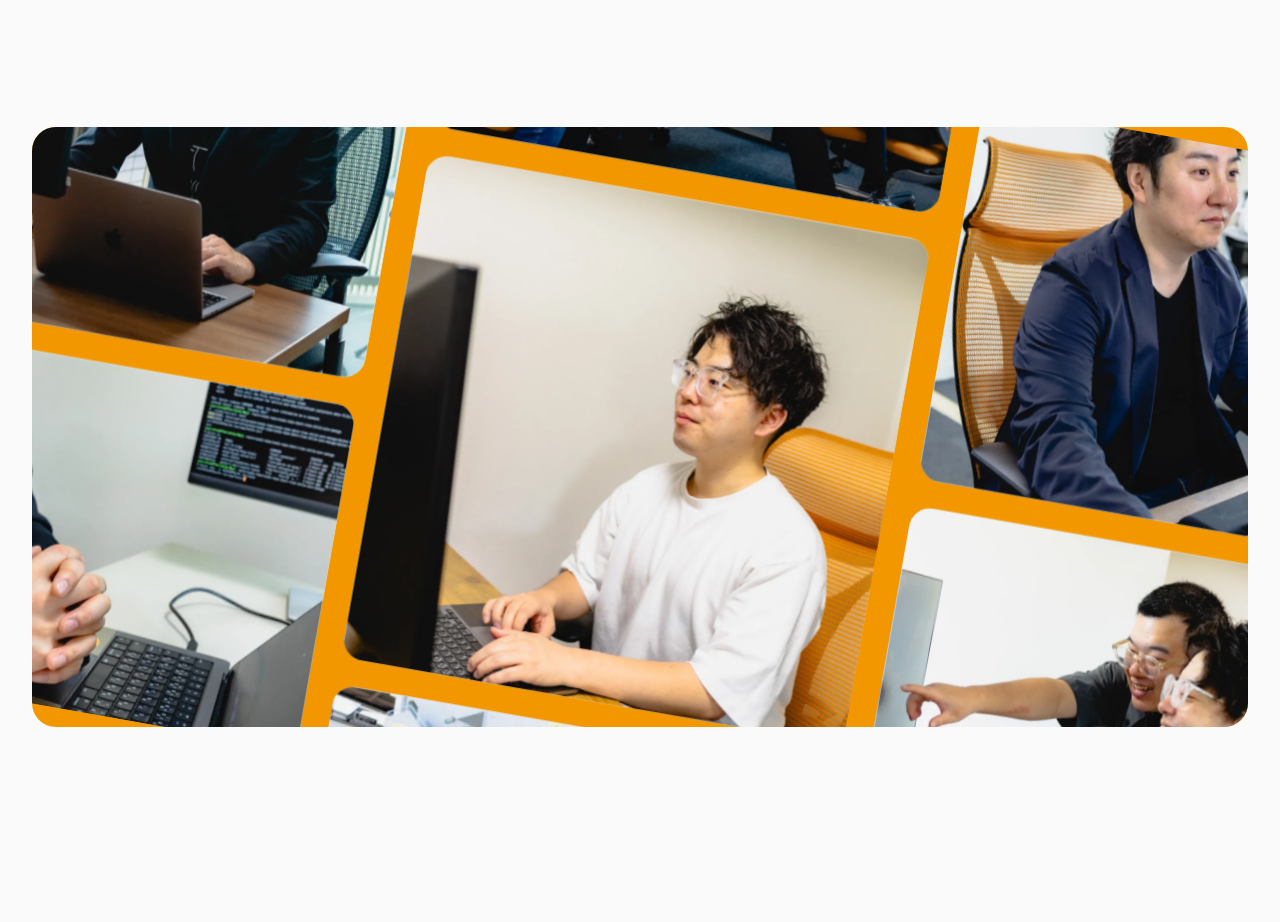
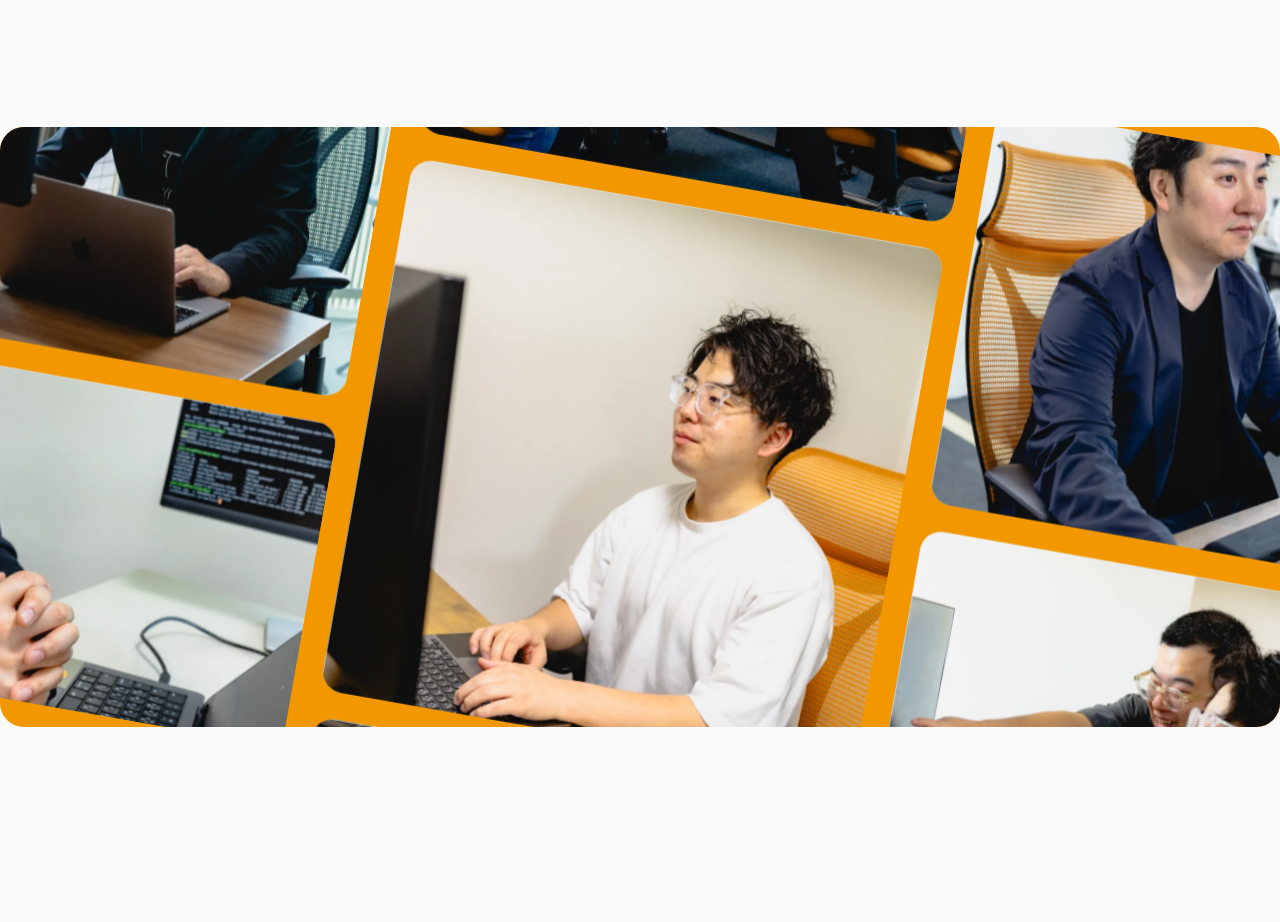
Before and after one commit to estack-inc/estack-website, a Next.js app: page / in a window 1280 px wide. Shown: the part 2300-3222 px from the top of the page. Built offline with nearby package versions, Linux system fonts and the light colour scheme.

Commit message:
fix: TOP写真グリッドを画面いっぱいに広げる (#14)

```diff
--- a/components/PhotoGrid.tsx
+++ b/components/PhotoGrid.tsx
@@ -66,9 +66,9 @@ function Column({
 export default function PhotoGrid() {
   return (
     <section className="py-16 md:py-24 overflow-hidden">
-      {/* 外側コンテナ：高さ固定。中身を傾けて拡大表示する。全体の 4 角は丸い */}
-      <div className="relative mx-auto h-[420px] md:h-[600px] max-w-7xl px-5 md:px-8">
-        <div className="absolute inset-x-5 md:inset-x-8 inset-y-0 overflow-hidden rounded-3xl">
+      {/* 外側コンテナ：高さ固定・画面いっぱいに広がる。全体の 4 角は丸い */}
+      <div className="relative h-[420px] md:h-[600px] w-full">
+        <div className="absolute inset-0 overflow-hidden rounded-3xl">
           {/* 傾き（10度）＋スケールで端まで埋める */}
           <div className="absolute inset-0 origin-center rotate-[10deg] scale-[1.35] bg-brand p-[12px] md:p-[20px]">
             <div className="grid h-full grid-cols-3 gap-[12px] md:gap-[20px]">
```
